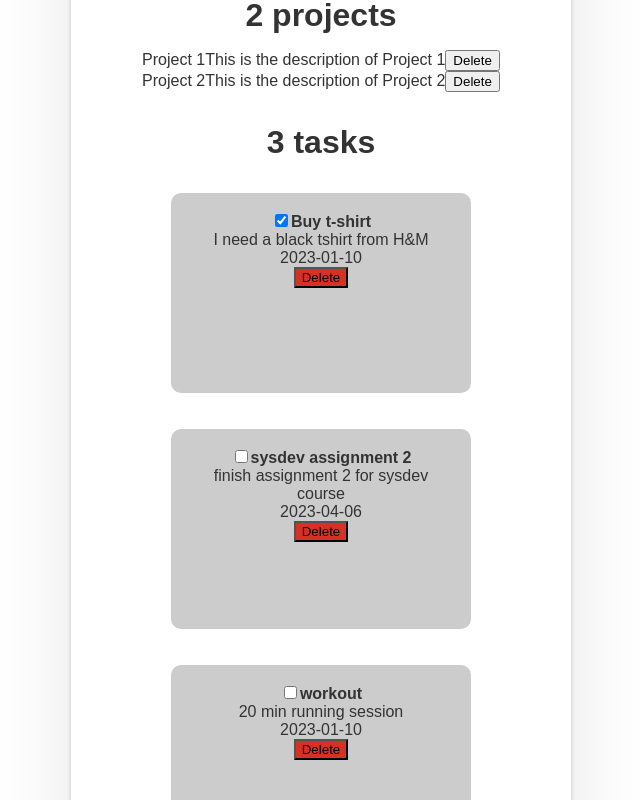
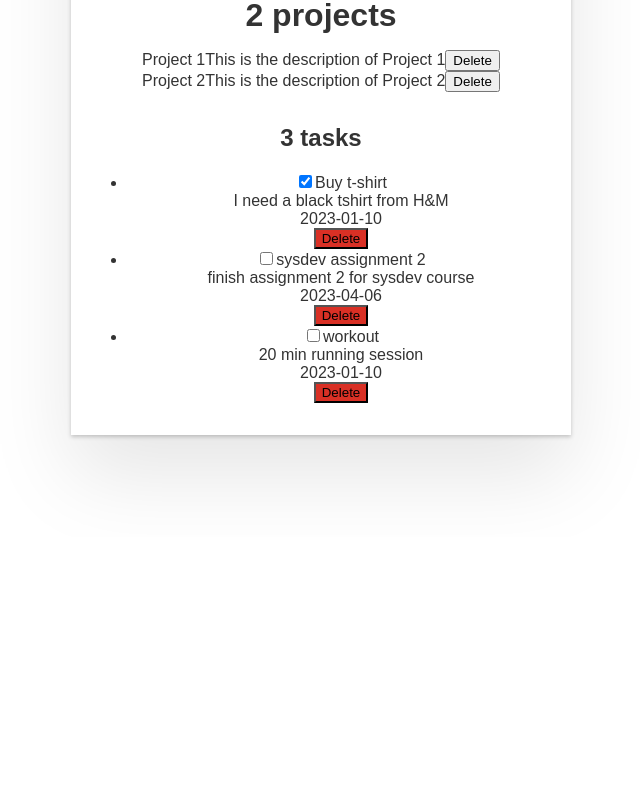
Before and after one commit to unifr-digits/todo-it, an Angular app in the folder angular-project/: page / in a window 1280 px wide. Shown: the part 2960-3760 px from the top of the page, without its empty margins (319-959 px from the left). After the commit the page ends 3497 px from the top, so only its background shows below. Built offline with nearby package versions, Linux system fonts and the light colour scheme.

Commit message:
Refactor tasks (app.component to task.component).

```diff
--- a/angular-project/src/app/app.component.html
+++ b/angular-project/src/app/app.component.html
@@ -1,7 +1,7 @@
 <!DOCTYPE html>
 <html>
   <head>
-    <title>ToDo-it</title>
+    <title>{{ title }}</title>
   </head>
   <body>
     <img class="center" src="assets/Todoit_logo.png" alt="ToDo-it logo" width="200" height="200" />
@@ -133,16 +133,7 @@
         </li>
       </ul>
 
-      <h2>
-        {{ tasks.length }} <span *ngIf="tasks.length <= 1; else taskPlural">task</span>
-        <ng-template #taskPlural>tasks</ng-template>
-      </h2>
-
-      <ul>
-        <li *ngFor="let i of tasks">
-          <app-task (remove)="removeTask(i)" [task]="i"></app-task>
-        </li>
-      </ul>
+      <app-task></app-task>
     </div>
   </body>
 </html>
--- a/angular-project/src/app/app.component.ts
+++ b/angular-project/src/app/app.component.ts
@@ -12,8 +12,8 @@ import { ProjectService } from './projects/project.service';
   styleUrls: ['./app.component.css'],
 })
 export class AppComponent implements OnInit {
-  title = 'ToDo-it';
-  tasks: Task[];
+  title = 'ToDo It';
+  tasks: Task[] = [];
   users: User[] = [];
   assignedProjects: Project[];
 
@@ -22,17 +22,16 @@ export class AppComponent implements OnInit {
     private userService: UserService,
     private projectService: ProjectService
   ) {
-    this.tasks = taskService.tasks;
     this.assignedProjects = projectService.projects;
   }
 
   ngOnInit() {
     this.userService.getUsers().subscribe((users) => (this.users = users));
+    this.taskService.getTasks().subscribe((tasks) => (this.tasks = tasks));
   }
 
   addTask(name: string, desc: string, date: string, modules: string[], users: User[], assignedProjects: Project[]) {
     this.taskService.addTask(name, desc, date, modules, users, assignedProjects);
-    this.tasks = this.taskService.tasks;
   }
 
   addUser(
@@ -51,10 +50,6 @@ export class AppComponent implements OnInit {
     this.assignedProjects = this.projectService.projects;
   }
 
-  removeTask(task: Task) {
-    this.taskService.deleteTask(task);
-    this.tasks = this.taskService.tasks;
-  }
   removeUser(user: User) {
     this.userService.deleteUser(user);
   }
--- a/angular-project/src/app/tasks/task.service.ts
+++ b/angular-project/src/app/tasks/task.service.ts
@@ -1,18 +1,18 @@
 import { Injectable } from '@angular/core';
+import { Observable, of } from 'rxjs';
 
 import { Task } from './task';
 import { TASKS } from './mock-tasks';
 import { User } from '../users/user';
 import { Project } from '../projects/project';
 
-@Injectable({
-  providedIn: 'root',
-})
+@Injectable({ providedIn: 'root' })
 export class TaskService {
   allTasks = TASKS;
 
-  get tasks() {
-    return this.allTasks;
+  getTasks(): Observable<Task[]> {
+    const tasks = of(TASKS);
+    return tasks;
   }
 
   addTask(
--- a/angular-project/src/app/tasks/task/task.component.html
+++ b/angular-project/src/app/tasks/task/task.component.html
@@ -1,4 +1,10 @@
-<div class="task">
+<h2>
+  {{ tasks.length }} <span *ngIf="tasks.length <= 1; else taskPlural">task</span>
+  <ng-template #taskPlural>tasks</ng-template>
+</h2>
+
+<ul class="users">
+  <li *ngFor="let task of tasks">
     <input [id]="task.desc" type="checkbox" (change)="task.done = !task.done" [checked]="task.done" />
     <label [for]="task.name">{{ task.name }}</label>
     <div class="desc">{{ task.desc }}</div>
@@ -20,5 +26,6 @@
         </span>
       </div>
     </ng-container>
-  <button class="btn btn-warn" (click)="remove.emit()">Delete</button>
-</div>
+    <button class="btn btn-warn" (click)="deleteTask(task)">Delete</button>
+  </li>
+</ul>
--- a/angular-project/src/app/tasks/task/task.component.ts
+++ b/angular-project/src/app/tasks/task/task.component.ts
@@ -1,17 +1,27 @@
-import { Component, Input, Output, EventEmitter } from '@angular/core';
+import { Component, OnInit } from '@angular/core';
+
 import { Task } from '../task';
+import { TaskService } from '../task.service';
 
 @Component({
   selector: 'app-task',
   templateUrl: './task.component.html',
   styleUrls: ['./task.component.css'],
 })
-export class TaskComponent {
-  @Input() task!: Task;
-  @Output() remove = new EventEmitter<Task>();
+export class TaskComponent implements OnInit {
+  tasks: Task[] = [];
 
-  saveTask(description: string) {
-    if (!description) return;
-    this.task.desc = description;
+  constructor(private taskService: TaskService) {}
+
+  ngOnInit(): void {
+    this.getTasks();
+  }
+
+  getTasks(): void {
+    this.taskService.getTasks().subscribe((tasks) => (this.tasks = tasks));
+  }
+
+  deleteTask(task: Task) {
+    this.taskService.deleteTask(task);
   }
 }
```
Lines whose indentation alone changed are shown as unchanged.
